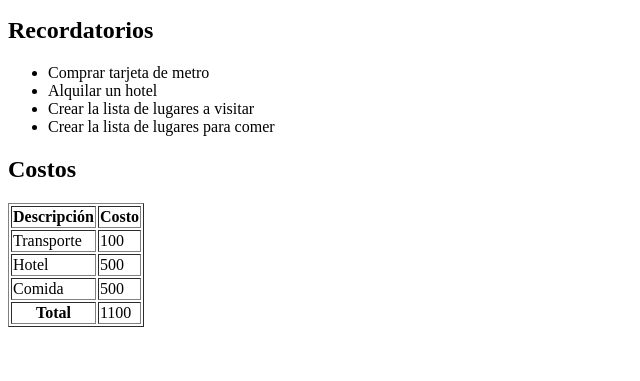
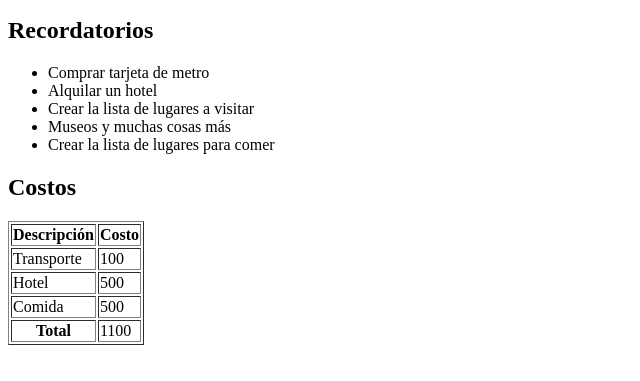
Before and after one commit to kenjo16/pruebaCiclo3, a plain HTML site: page index.html in a window 1280 px wide. Shown: the part 403-784 px from the top of the page, without its empty margins (0-640 px from the left). Drawn offline with Linux system fonts and the light colour scheme.

Commit message:
Se agrego un item a la lista

```diff
--- a/index.html
+++ b/index.html
@@ -15,6 +15,7 @@
             <li>Comprar tarjeta de metro</li>
             <li>Alquilar un hotel</li>
             <li>Crear la lista de lugares a visitar</li>
+            <li>Museos y muchas cosas más</li>
             <li>Crear la lista de lugares para comer</li>
         </ul>
     <h2>Costos</h2>
```
